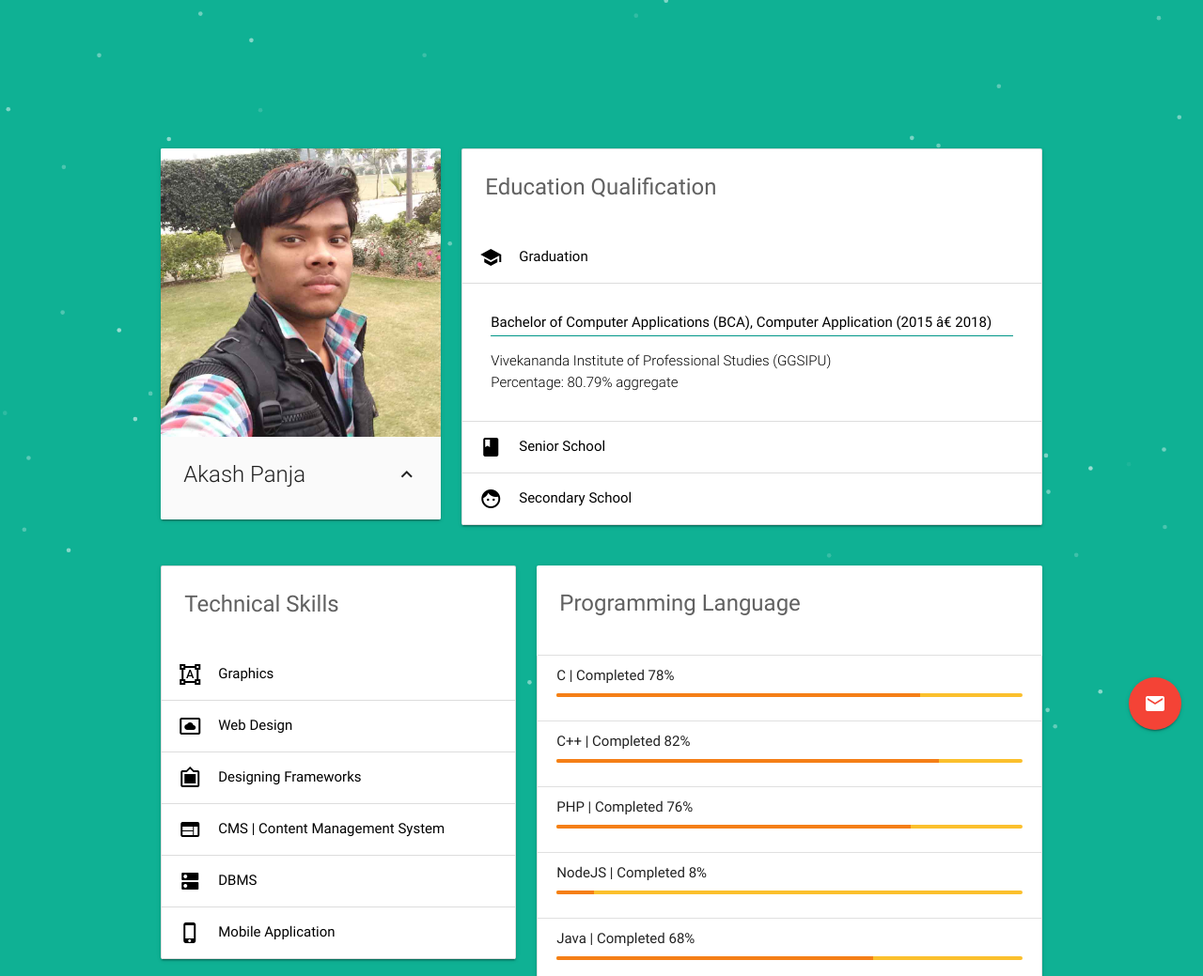
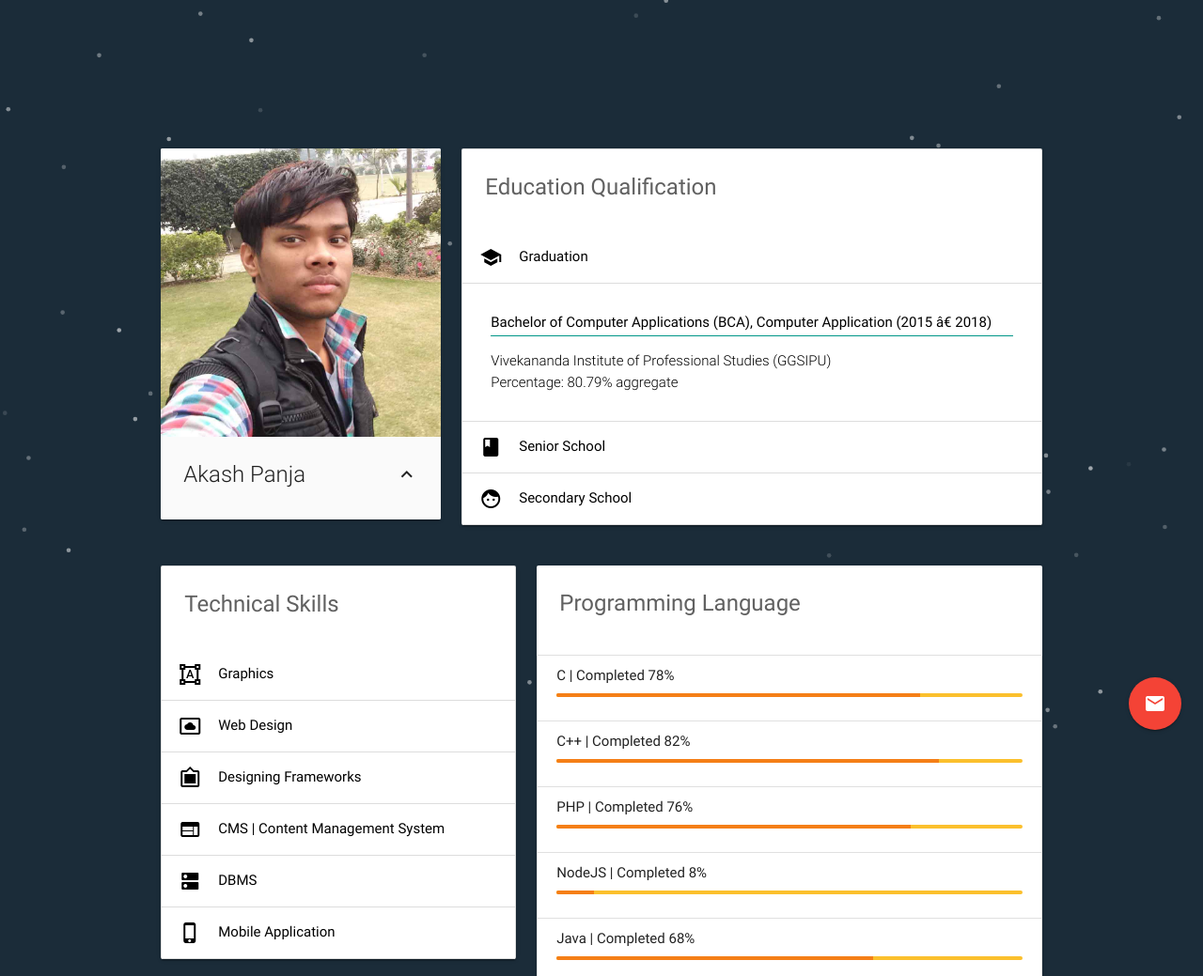
Before and after one commit to AkashPanja/akashpanja.github.io, a plain HTML site: page index.htm in a window 1280 px wide. Shown: the top 1039 px of the page at 94% size. Drawn offline with Linux system fonts and the light colour scheme.

Commit message:
Update init.css

```diff
--- a/css/init.css
+++ b/css/init.css
@@ -28,7 +28,7 @@ footer .social-icon{ height: 50px;}
 #particles-js {
 	width: 100%;
 	height: 100%;
-	background-color: #0fb194;
+	background-color: #1b2c39;
 	background-size: cover;
 	background-position: 50% 50%;
 	background-repeat: no-repeat;
```
